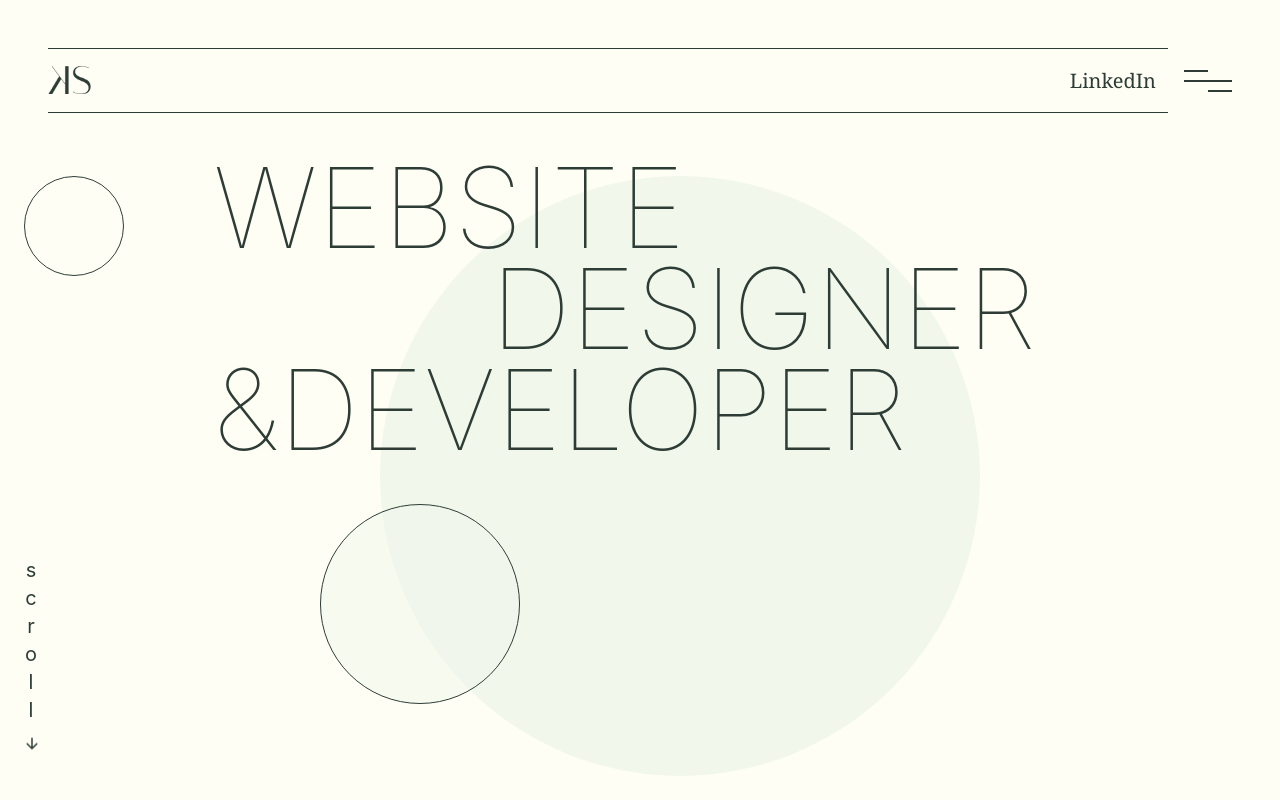
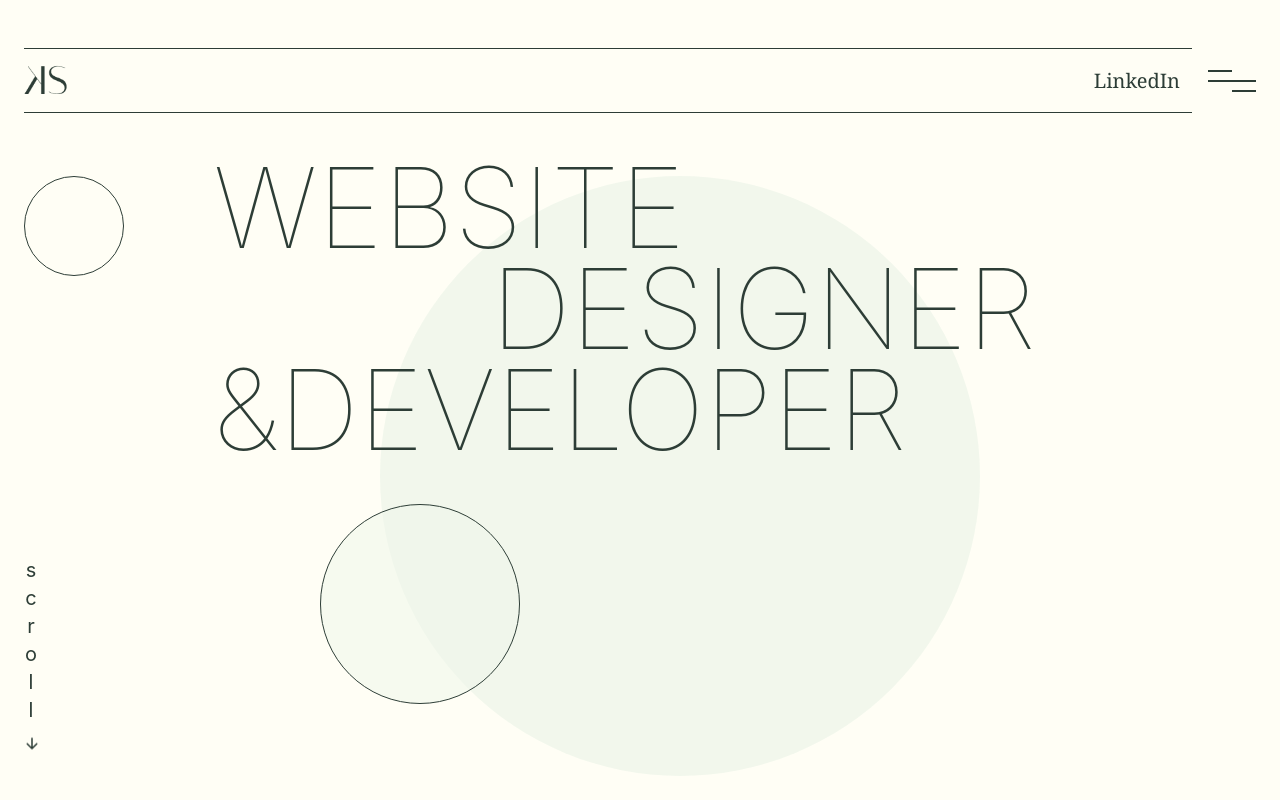
Before and after one commit to Kulbir-Singh/personal-website, a Next.js app: page / in a window 1280 px wide. Shown: the top 800 px of the page. Built offline with nearby package versions, Linux system fonts and the light colour scheme; a web font is replaced by a local one.

Commit message:
Update nav.tsx

```diff
--- a/components/nav.tsx
+++ b/components/nav.tsx
@@ -8,7 +8,7 @@ const options = ["home", "blogs", "about", "projects"];
 export default function Nav() {
   const [openMenu, setOpenMenu] = useState(false);
   return (
-    <header className="z-50 w-full px-6">
+    <header className="z-50 w-full">
       <div className="p-6 mt-6 bg-custom-green-100/40 rounded-3xl">
         <LazyMotion features={domAnimation}>
           <m.div
```
